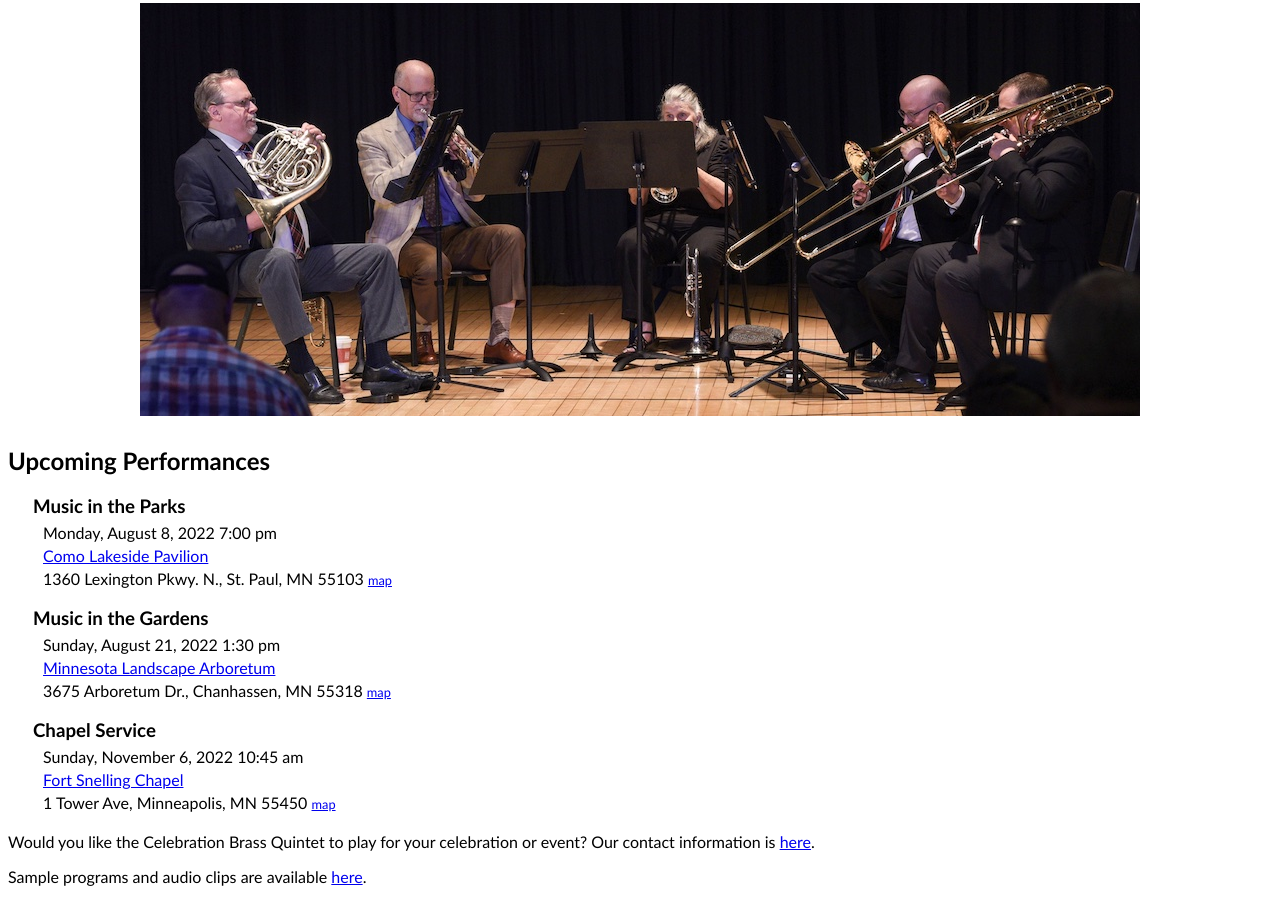
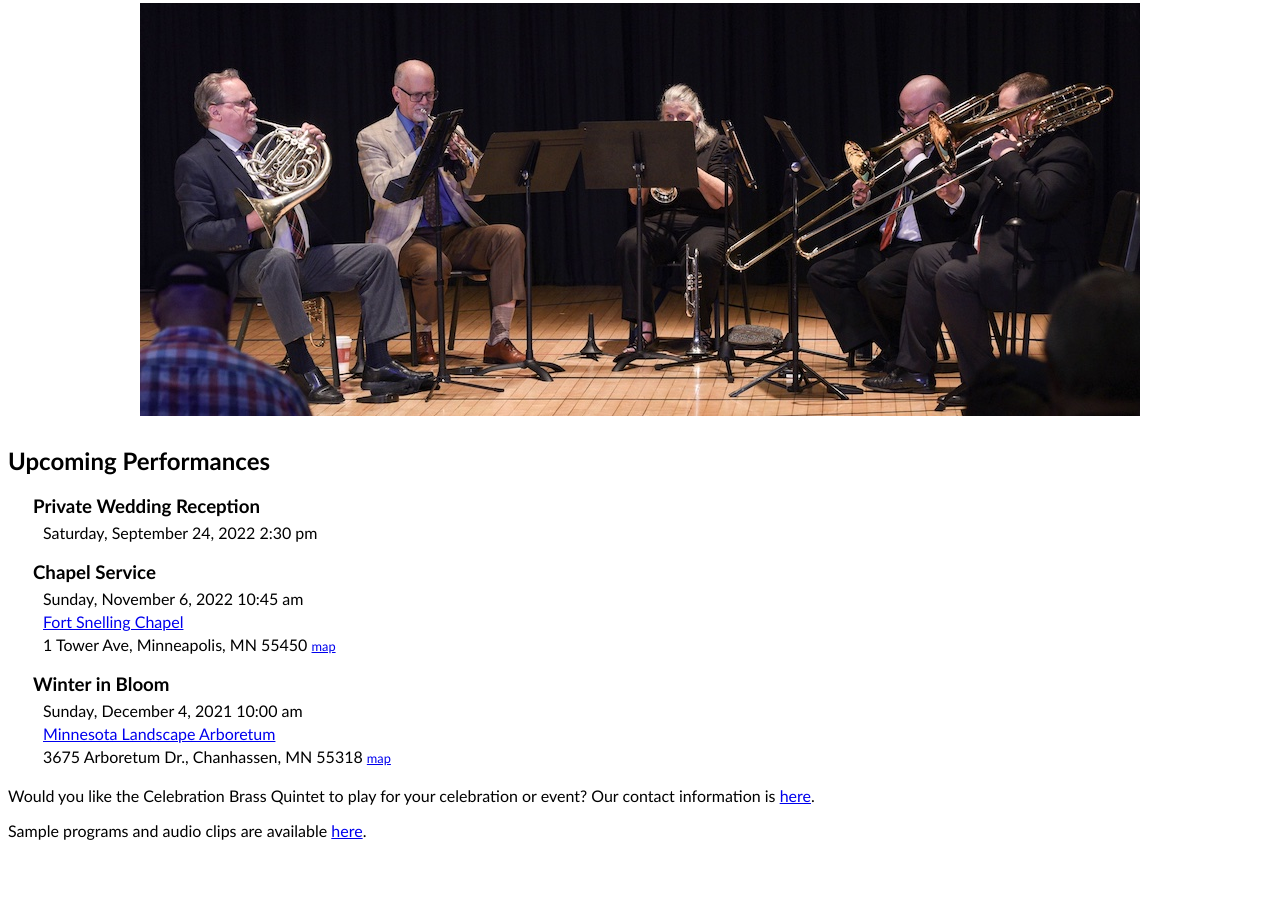
Before and after one commit to celebrationbrass/celebrationbrass.github.io, a plain HTML site: page index.html in a window 1280 px wide. Shown: the part 251-1153 px from the top of the page. After the commit the page ends 1107 px from the top, so only its background shows below. Drawn offline with Linux system fonts and the light colour scheme.

Commit message:
performance changes

```diff
--- a/index.html
+++ b/index.html
@@ -34,32 +34,10 @@
             </h2>
             <div class="performance">
                 <h3>
-                    Music in the Parks
+                    Private Wedding Reception
                 </h3>
                 <p>
-                    <span class="date">Monday, August 8, 2022</span> <span class="time">7:00 pm</span>
-                </p>
-                <p>
-                    <span class="location"><a href="https://www.stpaul.gov/departments/parks-recreation/como-park-zoo-conservatory/como-regional-park/como-lakeside-pavilion" target="_blank">Como Lakeside Pavilion</a></span>
-                </p>
-                <p>
-                    <span class="address">1360 Lexington Pkwy. N., St. Paul, MN 55103</span>
-                    <span class="map_link"><a href="https://www.google.com/maps/place/1360+Lexington+Pkwy+N,+St+Paul,+MN+55103" target="_blank">map</a></span>
-                </p>
-            </div>
-            <div class="performance">
-                <h3>
-                    Music in the Gardens
-                </h3>
-                <p>
-                    <span class="date">Sunday, August 21, 2022</span> <span class="time">1:30 pm</span>
-                </p>
-                <p>
-                    <span class="location"><a href="http://www.arboretum.umn.edu" target="_blank">Minnesota Landscape Arboretum</a></span>
-                </p>
-                <p>
-                    <span class="address">3675 Arboretum Dr., Chanhassen, MN 55318</span>
-                    <span class="map_link"><a href="https://www.google.com/maps/place/3675+Arboretum+Dr,+Chanhassen,+MN+55318" target="_blank">map</a></span>
+                    <span class="date">Saturday, September 24, 2022</span> <span class="time">2:30 pm</span>
                 </p>
             </div>
             <div class="performance">
@@ -78,6 +56,21 @@
                     <span class="directions_link"><a href="http://www.fortsnellingmcf.org/directions.php" target="_blank">directions</a></span>
                 </p>
             </div>
+            <div class="performance">
+                <h3>
+                    Winter in Bloom
+                </h3>
+                <p>
+                    <span class="date">Sunday, December 4, 2021</span> <span class="time">10:00 am</span>
+                </p>
+                <p>
+                    <span class="location"><a href="http://www.arboretum.umn.edu" target="_blank">Minnesota Landscape Arboretum</a></span>
+                </p>
+                <p>
+                    <span class="address">3675 Arboretum Dr., Chanhassen, MN 55318</span>
+                    <span class="map_link"><a href="https://www.google.com/maps/place/3675+Arboretum+Dr,+Chanhassen,+MN+55318" target="_blank">map</a></span>
+                </p>
+            </div>
         </div>
     </div>
     <div class="addl_info">
```
Also changed, not shown: PerformanceHistory.html (+45 -15 lines).
